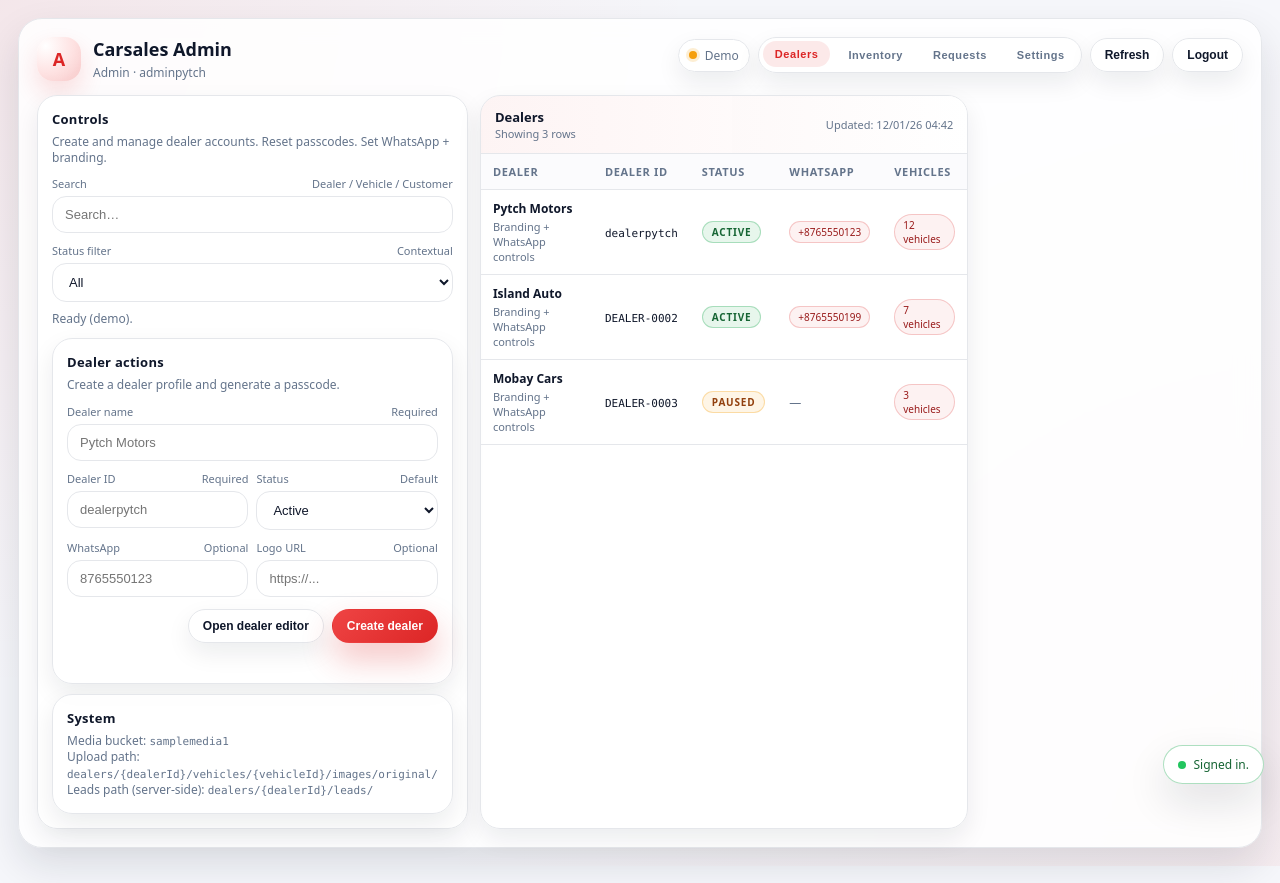
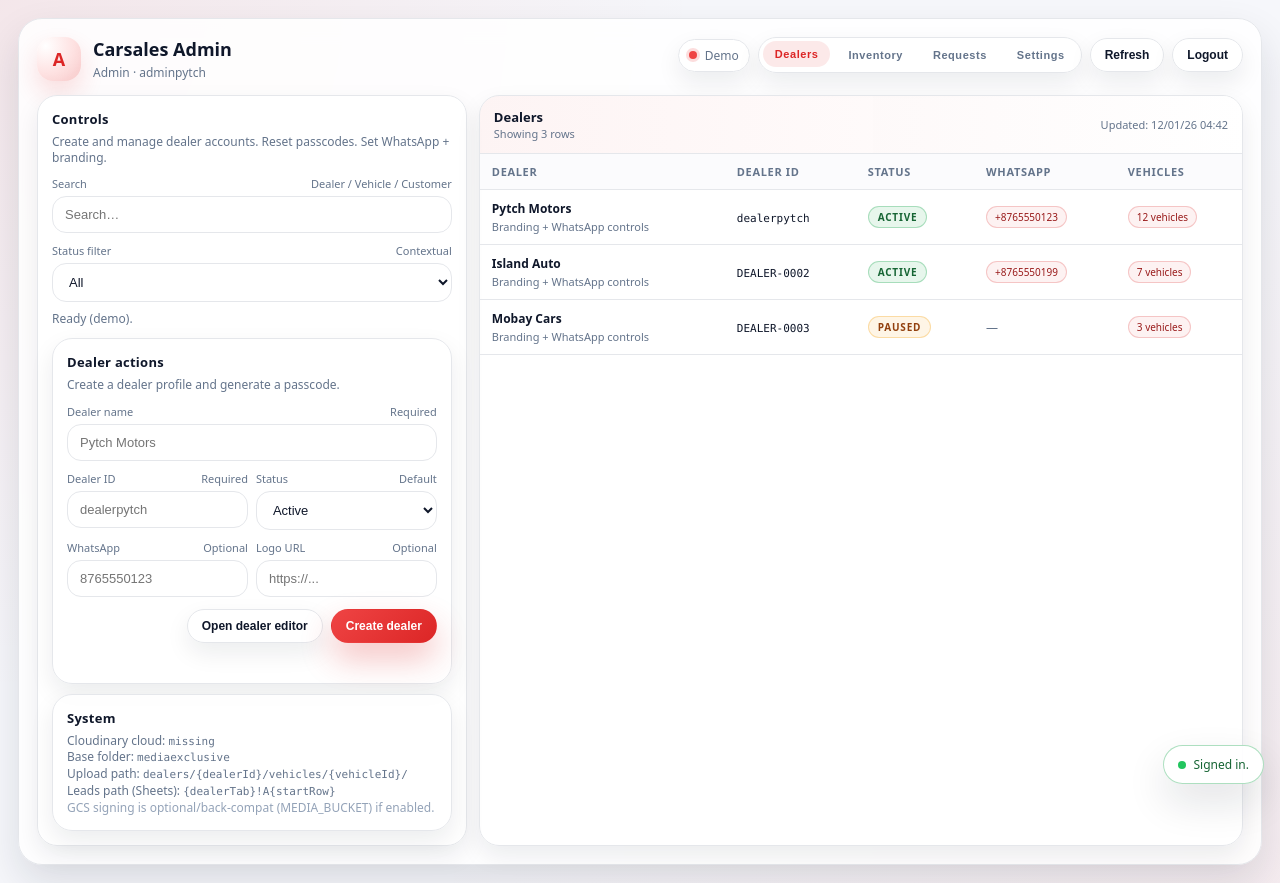
Before and after one commit to PytchMark/carsalesweblink-pytchmarketing.com, a website: page apps/admin/index.html in a window 1280 px wide. Both pictures are taken after a click on the button "Demo mode". Drawn offline with Linux system fonts and the light colour scheme; no server answers.

Commit message:
Update index.html

```diff
--- a/apps/admin/index.html
+++ b/apps/admin/index.html
@@ -391,7 +391,8 @@
         </div>
         <div class="actions">
           <a class="btn btn-ghost" href="/">← Storefront</a>
-          <a class="btn btn-ghost" href="/apps/dealer">Dealer ↗</a>
+          <!-- ✅ FIXED: server routes dealer at /dealer (not /apps/dealer) -->
+          <a class="btn btn-ghost" href="/dealer">Dealer ↗</a>
         </div>
       </div>
 
@@ -516,13 +517,15 @@
             <div class="statusline" id="dealerActionStatus"></div>
           </div>
 
-          <!-- System Info -->
+          <!-- System Info (updated to Cloudinary-first) -->
           <div class="panel" style="margin-top:10px">
             <h3>System</h3>
             <div class="hint">
-              Media bucket: <span class="mono" id="bucketName">samplemedia1</span><br/>
-              Upload path: <span class="mono">dealers/{dealerId}/vehicles/{vehicleId}/images/original/</span><br/>
-              Leads path (server-side): <span class="mono">dealers/{dealerId}/leads/</span>
+              Cloudinary cloud: <span class="mono" id="cloudName">(loading)</span><br/>
+              Base folder: <span class="mono" id="cloudFolder">(loading)</span><br/>
+              Upload path: <span class="mono">dealers/{dealerId}/vehicles/{vehicleId}/</span><br/>
+              Leads path (Sheets): <span class="mono">{dealerTab}!A{startRow}</span><br/>
+              <span style="color:var(--muted2)">GCS signing is optional/back-compat (MEDIA_BUCKET) if enabled.</span>
             </div>
           </div>
         </div>
@@ -631,7 +634,8 @@
     // GET  /api/admin/inventory              (auth) -> { ok:true, vehicles:[...] }
     // GET  /api/admin/requests               (auth) -> { ok:true, requests:[...] }
     //
-    // This UI supports DEMO MODE if API isn't ready.
+    // Public:
+    // GET  /api/public/config                -> { ok:true, cloudinary:{ cloudName, uploadPreset, baseFolder } }
 
     const API = {
       login: () => "/api/admin/login",
@@ -639,6 +643,7 @@
       resetPass: () => "/api/admin/reset-passcode",
       inventory: () => "/api/admin/inventory",
       requests: () => "/api/admin/requests",
+      publicConfig: () => "/api/public/config",
     };
 
     const el = (id) => document.getElementById(id);
@@ -676,7 +681,9 @@
       lastUpdated: el("lastUpdated"),
       dashStatus: el("dashStatus"),
 
-      bucketName: el("bucketName"),
+      // System panel (Cloudinary)
+      cloudName: el("cloudName"),
+      cloudFolder: el("cloudFolder"),
 
       dealerActions: el("dealerActions"),
       newDealerName: el("newDealerName"),
@@ -718,15 +725,22 @@
 
       selectedDealer: null,
 
-      // demo-only passcodes
-      demoPasscodes: {}
+      demoPasscodes: {},
+
+      config: {
+        cloudinary: { cloudName:"", baseFolder:"", uploadPreset:"" }
+      }
     };
 
-    document.addEventListener("DOMContentLoaded", () => {
+    document.addEventListener("DOMContentLoaded", async () => {
       wire();
       // nice for your test run
       ui.username.value = "adminpytch";
       ui.password.value = "123456";
+
+      // Load public config (safe + unauthenticated)
+      await loadPublicConfig();
+      paintSystemPanel();
     });
 
     function wire(){
@@ -757,6 +771,25 @@
       ui.btnSaveDealer.addEventListener("click", saveDealerChanges);
     }
 
+    async function loadPublicConfig(){
+      try{
+        const res = await fetch(API.publicConfig(), { headers:{ "Accept":"application/json" }});
+        const data = await safeJson(res);
+        if(res.ok && data?.ok){
+          state.config.cloudinary.cloudName = data.cloudinary?.cloudName || "";
+          state.config.cloudinary.baseFolder = data.cloudinary?.baseFolder || "";
+          state.config.cloudinary.uploadPreset = data.cloudinary?.uploadPreset || "";
+        }
+      }catch{
+        // ignore
+      }
+    }
+
+    function paintSystemPanel(){
+      ui.cloudName.textContent = state.config.cloudinary.cloudName || "missing";
+      ui.cloudFolder.textContent = state.config.cloudinary.baseFolder || "mediaexclusive";
+    }
+
     async function doLogin(){
       const username = (ui.username.value||"").trim();
       const password = (ui.password.value||"").trim();
@@ -779,16 +812,15 @@
         setApi("Live", "on");
         enterDashboard(username);
       }catch(e){
-        // if backend isn't ready, allow demo
-        setApi("Demo", "err");
-        setLoginStatus("API login not ready. Use Demo mode to continue UI build.", true);
+        setApi("Error", "err");
+        setLoginStatus("API login failed. Use Demo mode if you're testing UI only.", true);
       }
     }
 
     function enterDemo(){
       state.apiOnline = false;
       state.token = "demo-token";
-      setApi("Demo", "warn");
+      setApi("Demo", "err");
       enterDashboard("adminpytch");
     }
 
@@ -876,13 +908,11 @@
         : tab==="requests" ? "Monitor incoming leads. Promote from New → Booked → Closed."
         : "Review environment-driven settings and shortcuts.";
 
-      // show dealer actions only on dealer tab
       ui.dealerActions.classList.toggle("hidden", tab!=="dealers");
 
       buildStatusFilterOptions(tab);
       buildTableHeaders(tab);
 
-      // when switching tabs, optionally load that tab from API
       refresh();
     }
 
@@ -908,7 +938,6 @@
         add("booked", "Booked");
         add("closed", "Closed");
       } else {
-        // settings tab
         add("", "All");
       }
 
@@ -1006,13 +1035,16 @@
     }
 
     function settingsRows(){
-      // UI-only view. Real values come from Cloud Run env vars + server response later.
+      const c = state.config.cloudinary || {};
       return [
-        { item:"MEDIA_BUCKET", value:"samplemedia1", hint:"Where images/videos are stored", scope:"Cloud Run env", actionHtml:`<button class="btn btn-ghost" type="button" onclick="toast('Set in Cloud Run env vars.', 'success')">How to change</button>` },
+        { item:"CLOUDINARY_CLOUD_NAME", value:(c.cloudName || "(missing)"), hint:"Dealer uploads + storefront images", scope:"Cloud Run env", actionHtml:`<button class="btn btn-ghost" type="button" onclick="toast('Set CLOUDINARY_CLOUD_NAME in Cloud Run.', 'success')">How to change</button>` },
+        { item:"CLOUDINARY_UPLOAD_PRESET", value:(c.uploadPreset ? "(set)" : "(missing)"), hint:"Unsigned preset for dealer uploads", scope:"Cloud Run env", actionHtml:`<button class="btn btn-ghost" type="button" onclick="toast('Set CLOUDINARY_UPLOAD_PRESET in Cloud Run.', 'success')">How to change</button>` },
+        { item:"CLOUDINARY_BASE_FOLDER", value:(c.baseFolder || "mediaexclusive"), hint:"Base folder for uploads", scope:"Cloud Run env", actionHtml:`<button class="btn btn-ghost" type="button" onclick="toast('Set CLOUDINARY_BASE_FOLDER in Cloud Run.', 'success')">How to change</button>` },
+        { item:"GOOGLE_SHEET_ID", value:"(server)", hint:"Main spreadsheet for dealer tabs", scope:"Cloud Run env", actionHtml:`<button class="btn btn-ghost" type="button" onclick="toast('Set GOOGLE_SHEET_ID in Cloud Run.', 'success')">How to change</button>` },
         { item:"ADMIN_USERNAME", value:"(server)", hint:"Admin login username", scope:"Cloud Run env", actionHtml:`<button class="btn btn-ghost" type="button" onclick="toast('Change ADMIN_USERNAME in Cloud Run.', 'success')">How to change</button>` },
         { item:"ADMIN_PASSWORD", value:"(server)", hint:"Admin login password", scope:"Cloud Run env", actionHtml:`<button class="btn btn-ghost" type="button" onclick="toast('Change ADMIN_PASSWORD in Cloud Run.', 'success')">How to change</button>` },
         { item:"JWT_SECRET", value:"(server)", hint:"Signs login tokens", scope:"Cloud Run env", actionHtml:`<button class="btn btn-ghost" type="button" onclick="toast('Keep JWT_SECRET long + private.', 'success')">Best practice</button>` },
-        { item:"GOOGLE_SHEET_ID", value:"(server)", hint:"Main spreadsheet for dealer tabs", scope:"Cloud Run env", actionHtml:`<button class="btn btn-ghost" type="button" onclick="toast('Set GOOGLE_SHEET_ID in Cloud Run.', 'success')">How to change</button>` },
+        { item:"MEDIA_BUCKET (optional)", value:"(server)", hint:"Only used for GCS signed uploads (back-compat)", scope:"Cloud Run env", actionHtml:`<button class="btn btn-ghost" type="button" onclick="toast('Only needed if you still use GCS signed uploads.', 'success')">When needed</button>` },
       ];
     }
 
@@ -1031,7 +1063,6 @@
       ui.mDealerWhatsApp.value = dealer.whatsapp || "";
       ui.mDealerLogo.value = dealer.logoUrl || dealer.logo || "";
 
-      // demo-only: show passcode if we have it
       const demoPass = state.demoPasscodes[dealer.dealerId];
       ui.mPasscode.textContent = demoPass ? demoPass : "••••••";
 
@@ -1067,7 +1098,6 @@
 
       try{
         if(!state.apiOnline){
-          // demo update
           const idx = state.dealers.findIndex(d => d.dealerId === state.selectedDealer.dealerId);
           if(idx>-1){
             state.dealers[idx] = { ...state.dealers[idx], ...payload };
@@ -1078,11 +1108,10 @@
           return;
         }
 
-        // For API, simplest approach is POST /api/admin/dealers for upsert
         const res = await fetch(API.dealers(), {
           method:"POST",
           headers:{ ...authHeaders(), "Content-Type":"application/json", "Accept":"application/json" },
-          body: JSON.stringify({ ...payload, op:"upsert" })
+          body: JSON.stringify(payload)
         });
         const data = await safeJson(res);
         if(!res.ok || !data?.ok) throw new Error(data?.error || "Save failed");
@@ -1107,7 +1136,6 @@
 
       try{
         if(!state.apiOnline){
-          // demo reset
           const newPass = String(Math.floor(100000 + Math.random()*900000));
           state.demoPasscodes[dealerId] = newPass;
           ui.mPasscode.textContent = newPass;
@@ -1124,7 +1152,6 @@
         const data = await safeJson(res);
         if(!res.ok || !data?.ok) throw new Error(data?.error || "Reset failed");
 
-        // If backend returns passcode, we show it (admin only)
         if(data.passcode) ui.mPasscode.textContent = String(data.passcode);
 
         ui.mStatus.textContent = "Passcode reset.";
@@ -1160,7 +1187,6 @@
 
       try{
         if(!state.apiOnline){
-          // demo add
           const exists = state.dealers.some(d => d.dealerId === payload.dealerId);
           if(exists) throw new Error("Dealer ID already exists (demo).");
 
@@ -1191,7 +1217,6 @@
         const data = await safeJson(res);
         if(!res.ok || !data?.ok) throw new Error(data?.error || "Create failed");
 
-        // If backend returns passcode, show it for admin to copy once.
         if(data.passcode){
           ui.dealerActionStatus.textContent = `Created. New passcode: ${data.passcode}`;
         } else {
@@ -1220,8 +1245,6 @@
     // Demo seed data
     // =============================
     function seedDemoIfNeeded(){
-      ui.bucketName.textContent = "samplemedia1";
-
       if(state.dealers.length) return;
 
       state.dealers = [
@@ -1274,7 +1297,6 @@
     function setApi(text, mode){
       ui.apiStatus.textContent = text || "—";
       ui.apiDot.classList.remove("on","err");
-      // default warn dot already present
       if(mode==="on") ui.apiDot.classList.add("on");
       if(mode==="err") ui.apiDot.classList.add("err");
     }
@@ -1323,7 +1345,6 @@
     }
 
     function digits(s){
-      // keep only digits for whatsapp
       return String(s||"").replace(/\D+/g,"").trim();
     }
 
```
